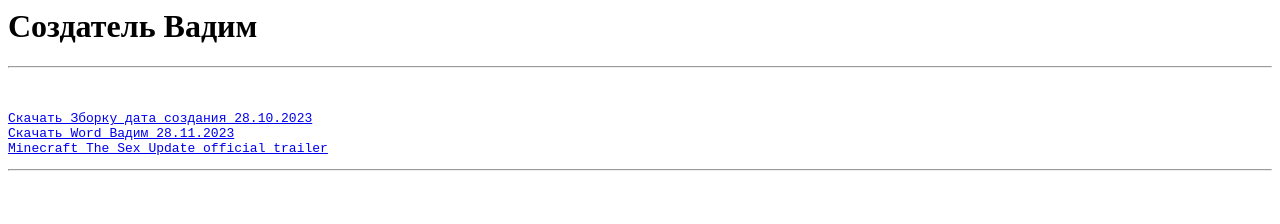
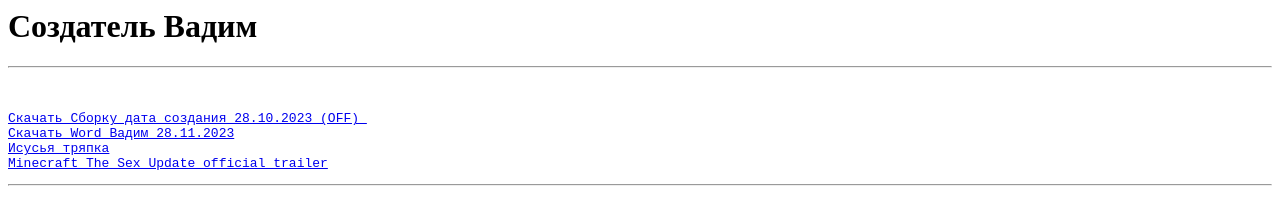
Before and after one commit to kniknivadim/ZborkaMieinKVN, a plain HTML site: page index.html in a window 1280 px wide. Drawn offline with Linux system fonts and the light colour scheme.

Commit message:
Update index.html

```diff
--- a/index.html
+++ b/index.html
@@ -8,8 +8,9 @@
 <a href="GT_New_Horizons_2.4.0_Client.zip">GT_New_Horizons_2.4.0_Client.zip</a>
 
 <!-- Add new links -->
-<a href="Сборка от Вадима.zip (OFF)">Скачать Зборку дата создания 28.10.2023</a> <!-- Add your own download link here -->
+<a href="Сборка от Вадима.zip (OFF)">Скачать Сборку дата создания 28.10.2023 (OFF) </a> <!-- Add your own download link here -->
 <a href="https://microsoft-word.ru/Windows10/Office-2019-Word-Excel-Powerpoint.exe">Скачать Word Вадим 28.11.2023</a>
+<a href="https://www.youtube.com/watch?v=XmLbAmVHJT4">Исусья тряпка</a>
 <a href="https://youtu.be/eXqI3Yl-vEk?si=krF58z2MxpShgNSV">Minecraft The Sex Update official trailer</a> <!-- Add another download link if needed -->
 </pre><hr></body>
 </html>
```
